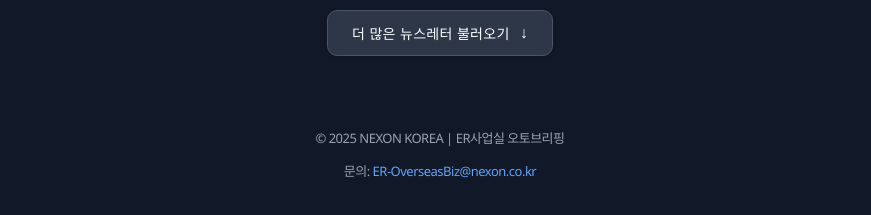
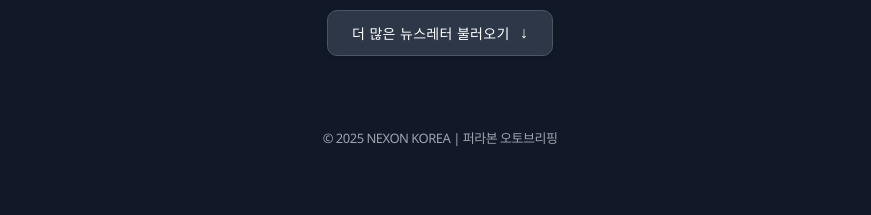
Before and after one commit to iam-pine/NA-daily-news, a plain HTML site: page docs/index.html in a window 1280 px wide. Shown: the part 757-972 px from the top of the page, without its empty margins (200-1071 px from the left). Drawn offline with Linux system fonts and the light colour scheme.

Commit message:
퍼라본으로 명칭 수정

```diff
--- a/docs/index.html
+++ b/docs/index.html
@@ -1051,8 +1051,7 @@ body {
 
   <!-- 푸터 -->
   <div class="footer">
-    <p>© 2025 NEXON KOREA | ER사업실 오토브리핑</p>
-    <p>문의: <a href="mailto:ER-OverseasBiz@nexon.co.kr">ER-OverseasBiz@nexon.co.kr</a></p>
+    <p>© 2025 NEXON KOREA | 퍼라본 오토브리핑</p>
   </div>
 </div>
 
```
